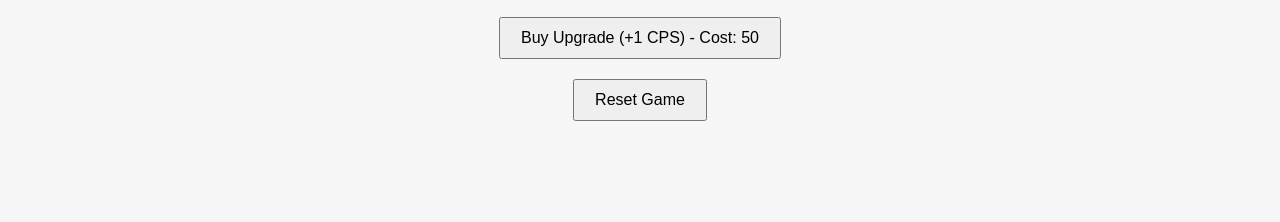
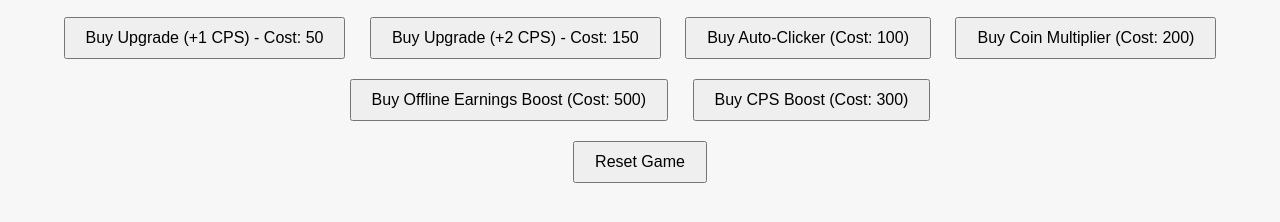
Before and after one commit to Dragonghgh/Coin-idle-clicker, a plain HTML site: page index.html in a window 1280 px wide. Shown: the part 316-538 px from the top of the page. Drawn offline with Linux system fonts and the light colour scheme.

Commit message:
Update index.html
Update 2

```diff
--- a/index.html
+++ b/index.html
@@ -43,6 +43,11 @@
   <div class="counter">Coins Per Second: <span id="cps">0</span></div>
 
   <button onclick="buyUpgrade()">Buy Upgrade (+1 CPS) - Cost: <span id="cost">50</span></button>
+  <button onclick="buyUpgrade2()">Buy Upgrade (+2 CPS) - Cost: <span id="cost2">150</span></button>
+  <button onclick="buyAutoClicker()">Buy Auto-Clicker (Cost: <span id="auto-clicker-cost">100</span>)</button>
+  <button onclick="buyCoinMultiplier()">Buy Coin Multiplier (Cost: <span id="coin-multiplier-cost">200</span>)</button>
+  <button onclick="buyOfflineEarningsBoost()">Buy Offline Earnings Boost (Cost: <span id="offline-earnings-boost-cost">500</span>)</button>
+  <button onclick="buyCpsBoost()">Buy CPS Boost (Cost: <span id="cps-boost-cost">300</span>)</button>
   <br/>
   <button onclick="resetGame()">Reset Game</button>
 
@@ -50,7 +55,19 @@
     let coins = 0;
     let coinsPerSecond = 0;
     let upgradeCost = 50;
+    let upgradeCost2 = 150;  // New upgrade cost
     let lastSaveTime = Date.now();
+
+    let autoClickerCost = 100;
+    let autoClickerActive = false;
+
+    let coinMultiplierCost = 200;
+    let coinMultiplier = 1;
+
+    let offlineEarningsBoostCost = 500;
+    let offlineEarningsBoost = 1;
+
+    let cpsBoostCost = 300;
 
     function loadGame() {
       const saved = JSON.parse(localStorage.getItem('idleClickerGame'));
@@ -60,10 +77,10 @@
         upgradeCost = saved.upgradeCost || 50;
         lastSaveTime = saved.lastSaveTime || Date.now();
 
-        // ⏰ Offline earnings
+        // Offline earnings
         const now = Date.now();
         const secondsOffline = Math.floor((now - lastSaveTime) / 1000);
-        const offlineEarnings = coinsPerSecond * secondsOffline;
+        const offlineEarnings = coinsPerSecond * secondsOffline * offlineEarningsBoost;
 
         if (offlineEarnings > 0) {
           alert(`Welcome back! You earned ${offlineEarnings} coins while you were away.`);
@@ -77,13 +94,14 @@
         coins,
         coinsPerSecond,
         upgradeCost,
-        lastSaveTime: Date.now()
+        upgradeCost2,  // Save new upgrade cost
+        lastSaveTime: Date.now(),
       };
       localStorage.setItem('idleClickerGame', JSON.stringify(gameData));
     }
 
     function clickCoin() {
-      coins += 1;
+      coins += coinMultiplier; // Apply multiplier
       updateDisplay();
       saveGame();
     }
@@ -91,8 +109,58 @@
     function buyUpgrade() {
       if (coins >= upgradeCost) {
         coins -= upgradeCost;
+        coinsPerSecond += 1;  // Increase CPS by 1
+        upgradeCost = Math.floor(upgradeCost * 1.5);
+        updateDisplay();
+        saveGame();
+      }
+    }
+
+    function buyUpgrade2() {
+      if (coins >= upgradeCost2) {
+        coins -= upgradeCost2;
+        coinsPerSecond += 2;  // Increase CPS by 2
+        upgradeCost2 = Math.floor(upgradeCost2 * 1.5);
+        updateDisplay();
+        saveGame();
+      }
+    }
+
+    function buyAutoClicker() {
+      if (coins >= autoClickerCost) {
+        coins -= autoClickerCost;
+        autoClickerActive = true;
+        autoClickerCost = Math.floor(autoClickerCost * 1.5);
+        updateDisplay();
+        saveGame();
+      }
+    }
+
+    function buyCoinMultiplier() {
+      if (coins >= coinMultiplierCost) {
+        coins -= coinMultiplierCost;
+        coinMultiplier += 0.5;
+        coinMultiplierCost = Math.floor(coinMultiplierCost * 1.5);
+        updateDisplay();
+        saveGame();
+      }
+    }
+
+    function buyOfflineEarningsBoost() {
+      if (coins >= offlineEarningsBoostCost) {
+        coins -= offlineEarningsBoostCost;
+        offlineEarningsBoost += 1;
+        offlineEarningsBoostCost = Math.floor(offlineEarningsBoostCost * 1.5);
+        updateDisplay();
+        saveGame();
+      }
+    }
+
+    function buyCpsBoost() {
+      if (coins >= cpsBoostCost) {
+        coins -= cpsBoostCost;
         coinsPerSecond += 1;
-        upgradeCost = Math.floor(upgradeCost * 1.5);
+        cpsBoostCost = Math.floor(cpsBoostCost * 1.5);
         updateDisplay();
         saveGame();
       }
@@ -102,6 +170,11 @@
       document.getElementById('coins').textContent = coins;
       document.getElementById('cps').textContent = coinsPerSecond;
       document.getElementById('cost').textContent = upgradeCost;
+      document.getElementById('cost2').textContent = upgradeCost2; // Display the new upgrade cost
+      document.getElementById('auto-clicker-cost').textContent = autoClickerCost;
+      document.getElementById('coin-multiplier-cost').textContent = coinMultiplierCost;
+      document.getElementById('offline-earnings-boost-cost').textContent = offlineEarningsBoostCost;
+      document.getElementById('cps-boost-cost').textContent = cpsBoostCost;
     }
 
     function resetGame() {
@@ -109,6 +182,7 @@
       coins = 0;
       coinsPerSecond = 0;
       upgradeCost = 50;
+      upgradeCost2 = 150;  // Reset new upgrade cost
       updateDisplay();
     }
 
@@ -122,6 +196,9 @@
       coins += coinsPerSecond;
       updateDisplay();
       saveGame();
+      if (autoClickerActive) {
+        coins += 1;
+      }
     }, 1000);
   </script>
 
```
